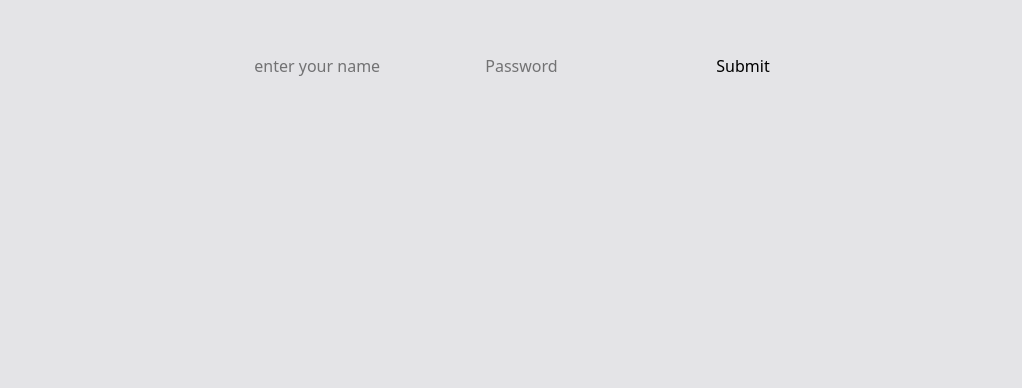
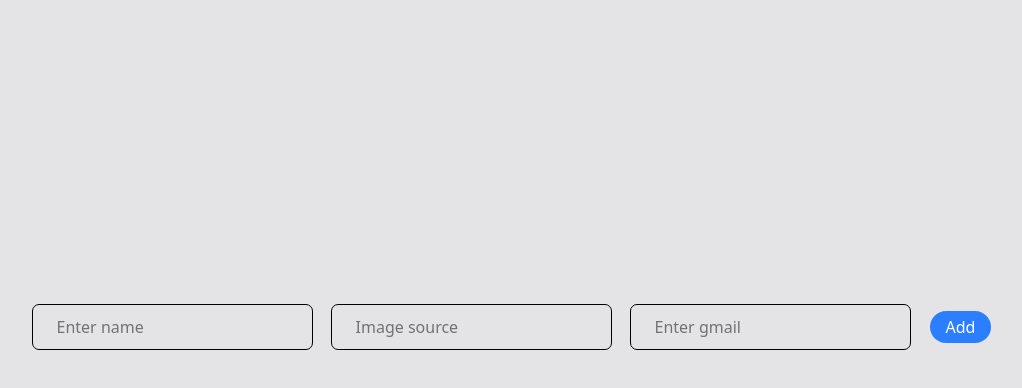
Before and after one commit to vamshi-krishna921/React-js, a React (Vite) app in the folder my-app/: page / in a window 1280 px wide. Shown: the part 334-722 px from the top of the page, without its empty margins (128-1150 px from the left). Built offline with nearby package versions, Linux system fonts and the light colour scheme.

Commit message:
Form handling exercise

```diff
--- a/my-app/src/App.jsx
+++ b/my-app/src/App.jsx
@@ -7,6 +7,8 @@ import Props from "./Props";
 import AddtoFav from "./AddtoFav";
 import Navbar from "./Navbar";
 import FormHandling from "./FormHandling";
+import Dynamic_cardsHandle from "./Dynamic_cardsHandle";
+import Form from "./Form";
 
 const App = () => {
   // const data = [
@@ -99,6 +101,15 @@ const App = () => {
   //     });
   //   });
   // };
+
+  //* Dynamic_cardsHandle
+  const [value, setValue] = useState([]);
+  const handleSubmitData = (data) => {
+    data.image.trim() != "" && data.name.trim() && data.gmail.trim()
+      ? setValue([...value, data])
+      : setValue([...value]);
+  };
+
   return (
     //* using component from other file (component rendering)
     <main className="w-[100vw] h-screen flex justify-center items-center gap-4 flex-wrap bg-zinc-200 overflow-x-hidden">
@@ -124,7 +135,11 @@ const App = () => {
           ))}
         </div>
       </div> */}
-      <FormHandling/>
+      {/* <FormHandling/> */}
+      <div className="w-[90%] h-[80%] flex flex-col justify-center items-center gap-2.5">
+        <Dynamic_cardsHandle data={value} />
+        <Form handleSubmitData={handleSubmitData} />
+      </div>
     </main>
   );
 };
--- /dev/null
+++ b/my-app/src/Dynamic_cardsHandle.jsx
@@ -0,0 +1,21 @@
+import React from 'react'
+
+function Dynamic_cardsHandle({data}) {
+  return (
+    <div className='w-[95%] h-[80%] flex justify-center items-center gap-4'>
+        {data.map((item,index) => {
+           return <div key={index} className='w-65 h-80 rounded-md flex flex-col justify-center gap-3 items-center shadow shadow-zinc-500'>
+            <div className='size-23 rounded-full bg-zinc-100 overflow-hidden'>
+                <img src={item.image} className='w-full h-full object-cover' alt="" />
+            </div>
+            <h2 className='text-[20px] font-semibold'>{item.name}</h2>
+            <p className='text-[14px] -mt-3 text-zinc-400'>{item.gmail}</p>
+            <p className='text-[14px] text-center'>Lorem ipsum dolor sit amet consectetur adipisicing elit. Perspiciatis delectus perferendis.</p>
+            <button className='px-4 py-1 bg-zinc-500 rounded-2xl cursor-pointer hover:bg-red-600'>Remove</button>
+        </div>
+        })}
+    </div>
+  )
+}
+
+export default Dynamic_cardsHandle
--- /dev/null
+++ b/my-app/src/Form.jsx
@@ -0,0 +1,43 @@
+import React from "react";
+import { useForm } from "react-hook-form";
+
+function Form({handleSubmitData}) {
+    const {register,handleSubmit,reset} = useForm();
+  return (
+    <form
+      onSubmit={handleSubmit((data) => {
+        handleSubmitData(data);
+        reset();
+      })}
+      className="w-[90%] h-12 flex justify-center items-center gap-5"
+    >
+      <input
+        type="text"
+        name=""
+        id=""
+        placeholder="Enter name"
+        className="outline-1 outline-black px-6 py-2.5 rounded-md"
+        {...register("name")}
+      />
+      <input
+        type="text"
+        name=""
+        id=""
+        placeholder="Image source"
+        className="outline-1 outline-black px-6 py-2.5 rounded-md"
+        {...register("image")}
+      />
+      <input
+        type="email"
+        name=""
+        id=""
+        placeholder="Enter gmail"
+        className="outline-1 outline-black px-6 py-2.5 rounded-md"
+        {...register("gmail")}
+      />
+      <input type="submit" value="Add" className="px-4 py-1 cursor-pointer bg-blue-500 rounded-2xl text-white"/>
+    </form>
+  );
+}
+
+export default Form;
```
